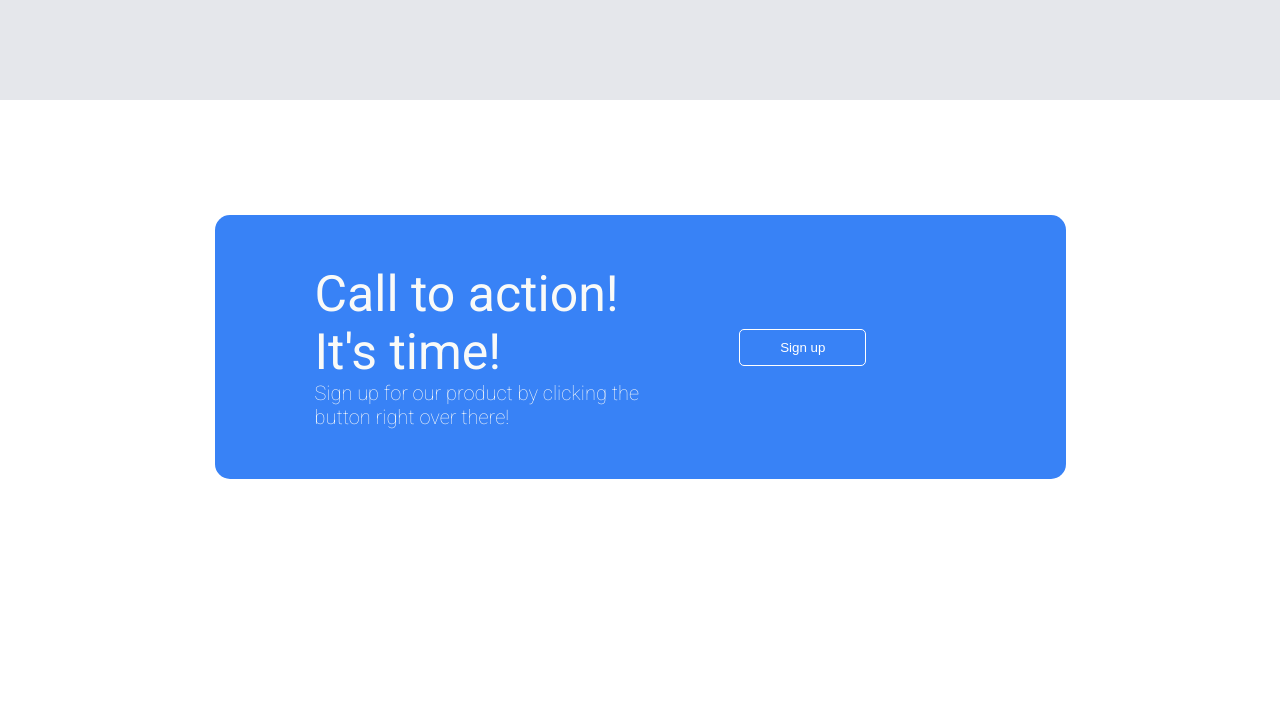
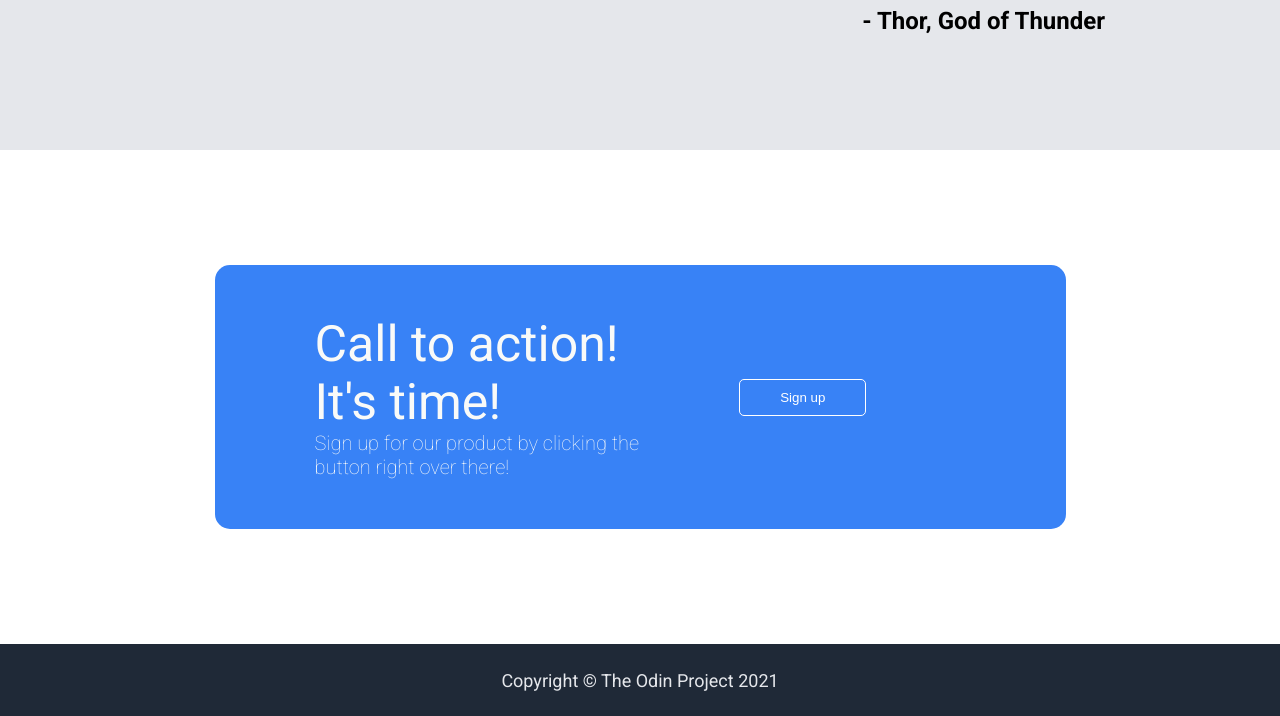
Before and after one commit to JigarSwam/landing-page, a plain HTML site: page index.html in a window 1280 px wide. Shown: the part 1295-2011 px from the top of the page. Before the commit the page ends 1889 px from the top, so only its background shows below. Drawn offline with Linux system fonts and the light colour scheme.

Commit message:
complete footer, finish designing landing page

```diff
--- a/index.html
+++ b/index.html
@@ -77,15 +77,18 @@
       <div class="call-to-action-container">
         <div class="cta-left">
           <div class="cta-text">Call to action! It's time!</div>
-          <div class="cta-subtext">Sign up for our product by clicking the button right over there!</div>
+          <div class="cta-subtext">
+            Sign up for our product by clicking the button right over there!
+          </div>
         </div>
         <div class="cta-right">
           <button class="button cta">Sign up</button>
         </div>
+      </div>
     </div>
 
     <div class="footer">
-
+      <div class="hero-secondary-text">Copyright © The Odin Project 2021</div>
     </div>
   </body>
 </html>
--- a/styles.css
+++ b/styles.css
@@ -10,8 +10,8 @@ body {
 .header {
     display: flex;
     flex-direction: column;
-    background-color: #1F2937;
-    padding: 10px 175px 100px 175px;
+    background: #1F2937;
+    padding: 10px 175px 150px 175px;
     font-family: "Roboto", serif;
     flex: 1;
 }
@@ -58,7 +58,6 @@ button {
 }
 
 .image-placeholder {
-    width: 350px;
     border: 2px solid black;
     display: flex;
     justify-content: center;
@@ -202,3 +201,14 @@ a {
     color: white;
     padding: 10px 40px;
 }
+
+/* Footer section */
+
+.footer {
+    display: flex;
+    height: 72px;
+    background: #1F2937;
+    font-family: "Roboto", serif;
+    justify-content: center;
+    align-items: center;
+}
```
